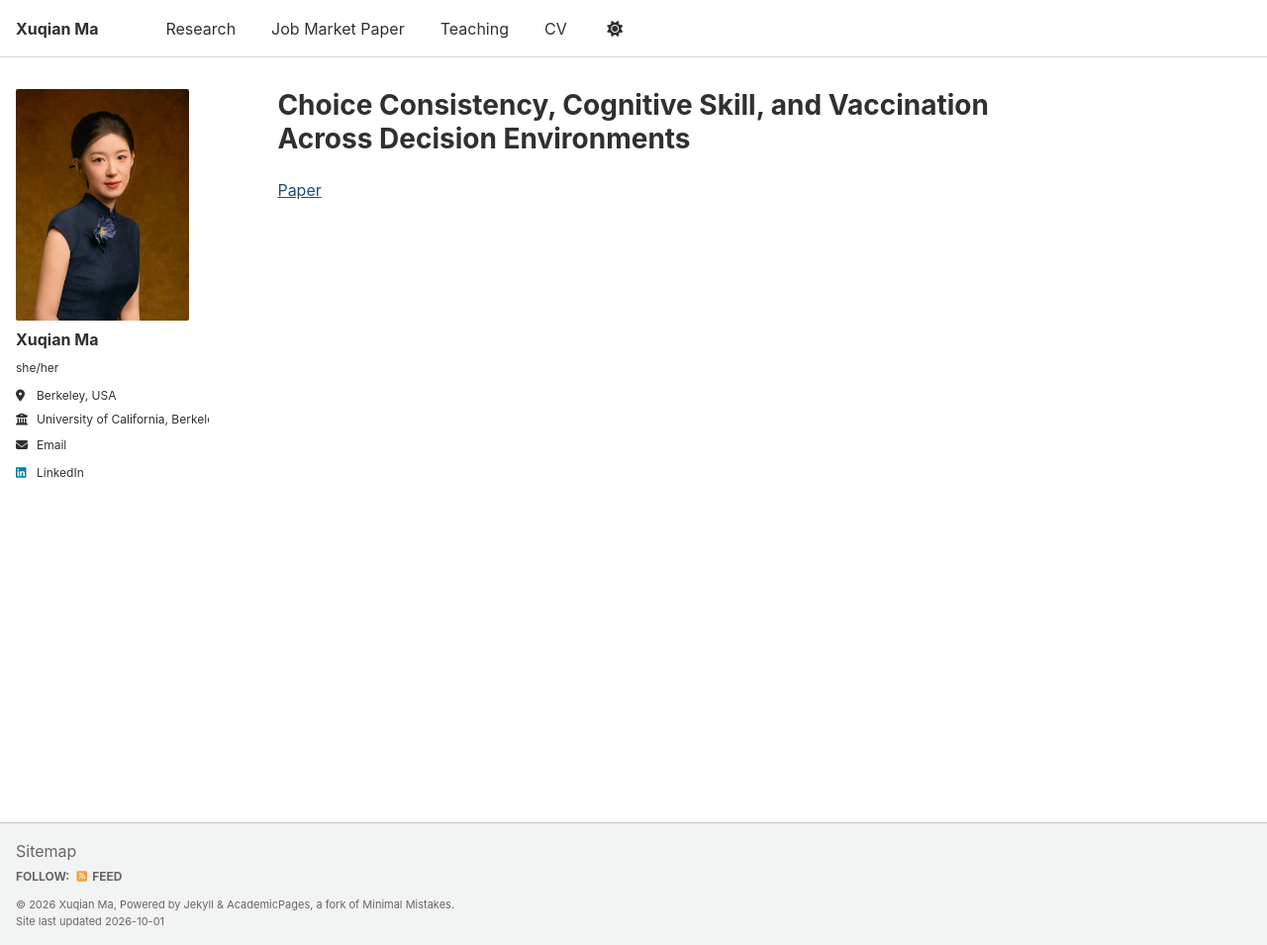
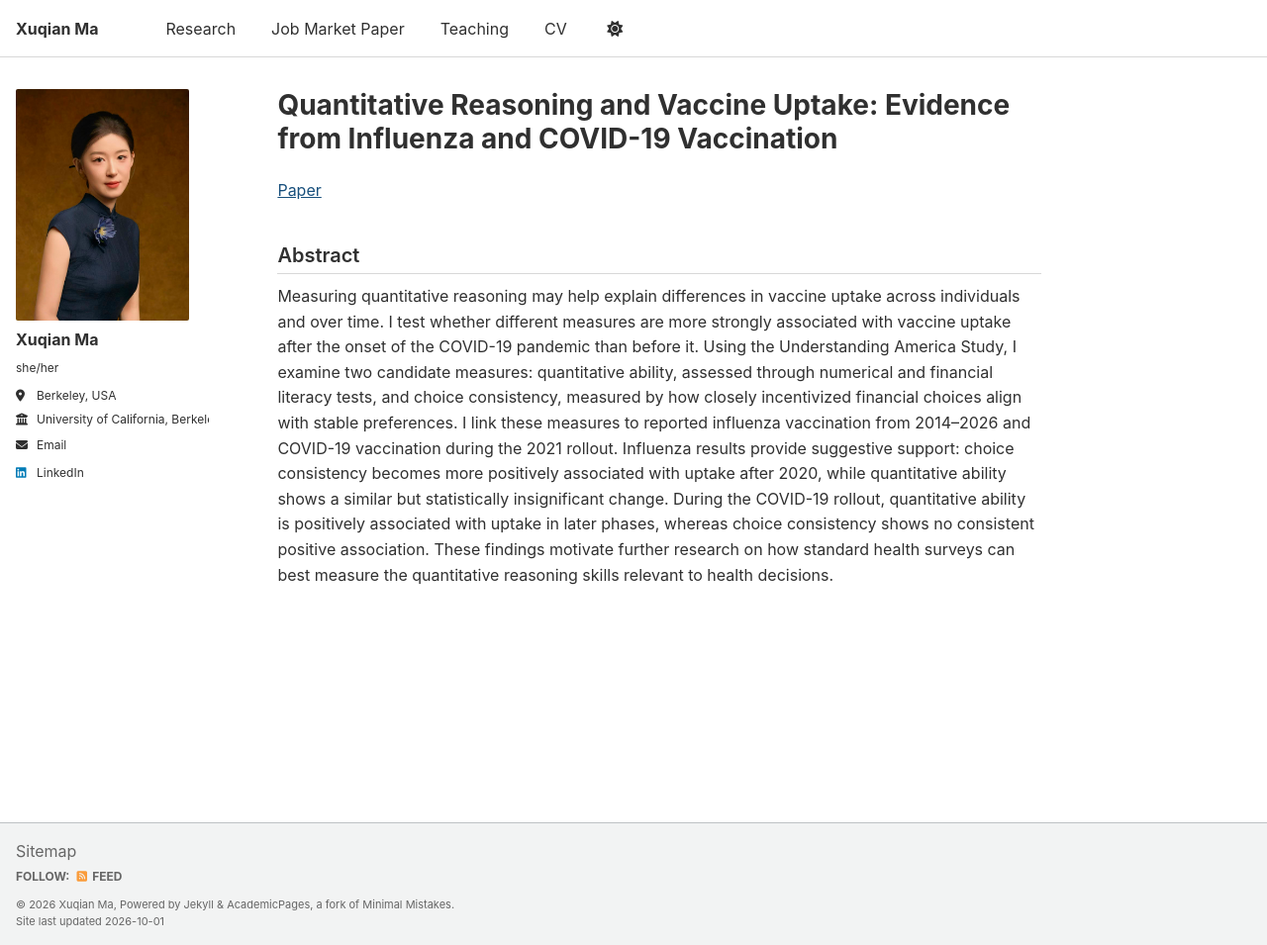
Before and after one commit to xuqianma0718/xuqianma0718.github.io, a Jekyll site: the page built from _publications/economic-rationality-preventive-health.md, in a window 1280 px wide and 955 px high. Shown: the whole window at 99% size. Built offline with Jekyll 4.4.1, drawn with Linux system fonts in a browser that asks for light colours; a script that is not in the unit is left out.

Commit message:
Update job market paper title and abstract

```diff
--- a/_publications/economic-rationality-preventive-health.md
+++ b/_publications/economic-rationality-preventive-health.md
@@ -1,5 +1,5 @@
 ---
-title: "Choice Consistency, Cognitive Skill, and Vaccination Across Decision Environments"
+title: "Quantitative Reasoning and Vaccine Uptake: Evidence from Influenza and COVID-19 Vaccination"
 collection: publications
 category: jmp
 permalink: /job-market-paper/
@@ -12,3 +12,7 @@ show_date: false
 ---
 
 [Paper](https://drive.google.com/file/d/1ESH1mfeyLT2o0S_KOM31vUQRauDfi9tb/view?usp=sharing){:target="_blank" rel="noopener"}
+
+## Abstract
+
+Measuring quantitative reasoning may help explain differences in vaccine uptake across individuals and over time. I test whether different measures are more strongly associated with vaccine uptake after the onset of the COVID-19 pandemic than before it. Using the Understanding America Study, I examine two candidate measures: quantitative ability, assessed through numerical and financial literacy tests, and choice consistency, measured by how closely incentivized financial choices align with stable preferences. I link these measures to reported influenza vaccination from 2014–2026 and COVID-19 vaccination during the 2021 rollout. Influenza results provide suggestive support: choice consistency becomes more positively associated with uptake after 2020, while quantitative ability shows a similar but statistically insignificant change. During the COVID-19 rollout, quantitative ability is positively associated with uptake in later phases, whereas choice consistency shows no consistent positive association. These findings motivate further research on how standard health surveys can best measure the quantitative reasoning skills relevant to health decisions.
```
Also changed, not shown: _pages/about.md (+1 -1 lines), 1 other file.
